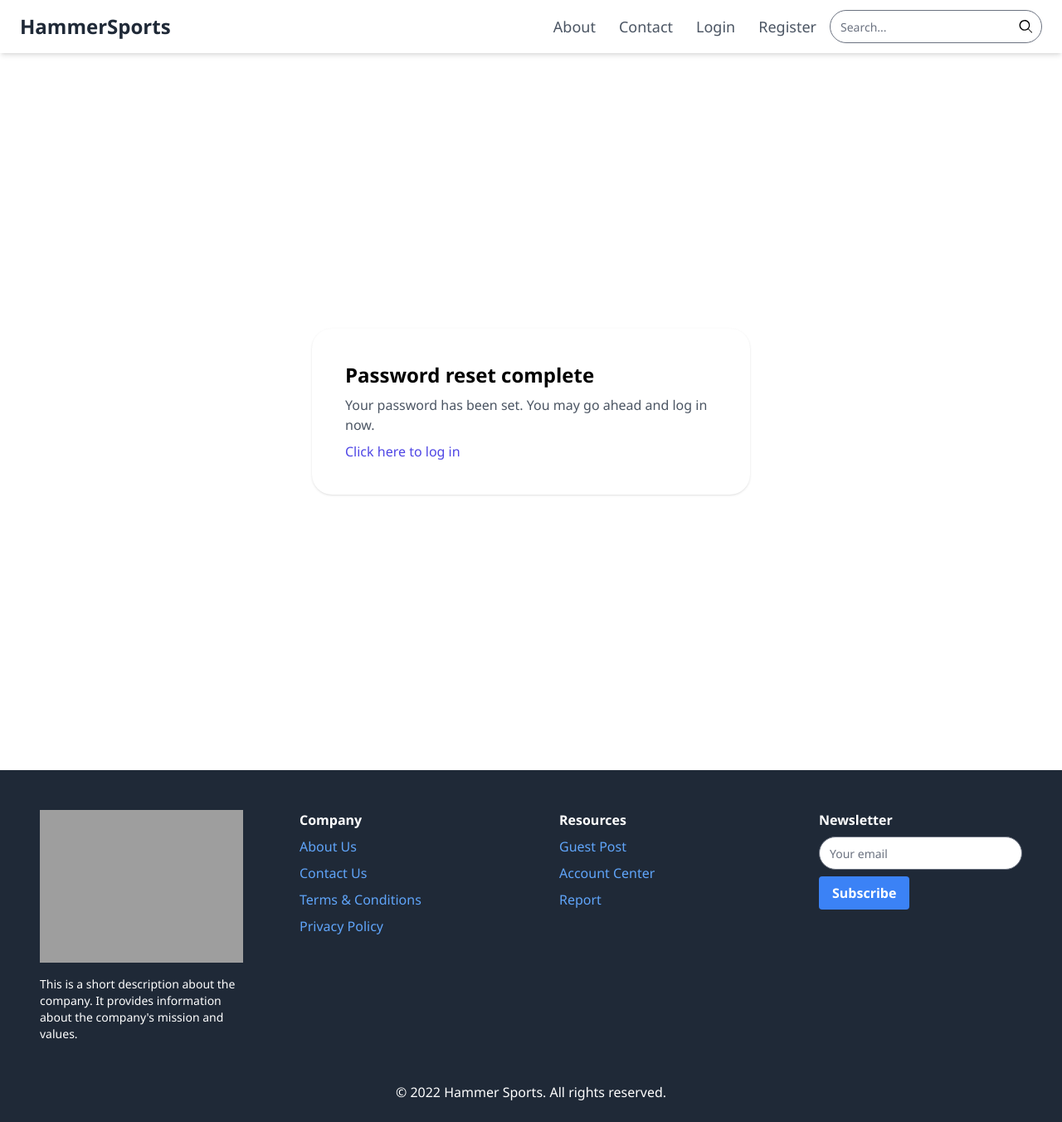
After one commit to opu-hossain/HammerSports, a Django app: page /authentication/reset/done/ in a window 1280 px wide. The commit adds this page. Shown: the whole page at 83% size. Run offline with Django 5.2, Linux system fonts and the light colour scheme; some libraries are stand-ins or nearby versions; some web fonts are replaced; grey boxes are pictures that could not be loaded.

Commit message:
Added password reset functionality & improved register page password handling

```diff
--- a/HammerBlog/settings.py
+++ b/HammerBlog/settings.py
@@ -100,6 +100,12 @@ DATABASES = {
 }
 # Account management
 AUTH_USER_MODEL = 'authentication.CustomUser'
+
+# Email settings & SMTP
+EMAIL_BACKEND = 'django.core.mail.backends.console.EmailBackend'  # or another backend
+DEFAULT_FROM_EMAIL = 'webmaster@localhost'  # or another email address
+
+
 
 # Password validation
 # https://docs.djangoproject.com/en/5.0/ref/settings/#auth-password-validators
--- a/authentication/templates/login.html
+++ b/authentication/templates/login.html
@@ -1,5 +1,4 @@
 {% extends 'base.html' %}
-
 {% block page_content %}
 <div class="flex items-center justify-center min-h-screen">
     <div class="max-w-md mx-auto">
@@ -23,6 +22,7 @@
                 <div class="mx-auto w-3/4">
                     <label class="sr-only" for="password">Password:</label>
                     <input type="password" id="password" name="password" class="appearance-none rounded-none relative block w-full px-3 py-2 border border-gray-300 placeholder-gray-500 text-gray-900 rounded-t-md focus:outline-none focus:ring-indigo-500 focus:border-indigo-500 focus:z-10 sm:text-sm" placeholder="Password" required>
+                    <a href="{% url 'password_reset' %}" class="text-indigo-600 hover:text-indigo-500">Forgot Password?</a>
                 </div>
             </div>
             <div class="mx-auto w-3/4">
--- /dev/null
+++ b/authentication/templates/pass_reset/password_reset_complete.html
@@ -0,0 +1,14 @@
+{% extends "base.html" %}
+{% block page_content %}
+<div class="min-h-screen bg-white py-6 flex flex-col justify-center sm:py-12">
+    <div class="relative py-3 sm:max-w-xl sm:mx-auto">
+        <div class="relative px-4 py-10 bg-white mx-8 md:mx-0 shadow rounded-3xl sm:p-10">
+            <div class="max-w-md mx-auto">
+                <h1 class="text-2xl font-semibold">Password reset complete</h1>
+                <p class="mt-2 text-gray-600">Your password has been set. You may go ahead and log in now.</p>
+                <p class="mt-2 text-gray-600"><a href="{% url 'login' %}" class="text-indigo-600 hover:text-indigo-500">Click here to log in</a></p>
+            </div>
+        </div>
+    </div>
+</div>
+{% endblock page_content %}
--- /dev/null
+++ b/authentication/templates/pass_reset/password_reset_subject.txt
@@ -0,0 +1 @@
+Reset Your Account Password at [Your Application Name]
--- a/authentication/urls.py
+++ b/authentication/urls.py
@@ -1,4 +1,5 @@
 from django.urls import path
+from django.contrib.auth import views as auth_views
 from . import views
 
 urlpatterns = [
@@ -9,4 +10,8 @@ urlpatterns = [
     path('profile/<str:username>/', views.profile, name='profile'),
     path('profile_update/', views.profile_update, name='profile_update'),
     path('my_posts/', views.view_my_posts, name='view_my_posts'),
+    path('password_reset/', views.CustomPasswordResetView.as_view(), name='password_reset'),
+    path('password_reset/done/', views.CustomPasswordResetDoneView.as_view(), name='password_reset_done'),
+    path('reset/<uidb64>/<token>/', views.CustomPasswordResetConfirmView.as_view(), name='password_reset_confirm'),
+    path('reset/done/', views.CustomPasswordResetCompleteView.as_view(), name='password_reset_complete'),
 ]
--- a/authentication/views.py
+++ b/authentication/views.py
@@ -5,12 +5,32 @@ from django.shortcuts import get_object_or_404
 from .models import CustomUser
 from Blog.models import Post
 from .forms import CustomUserCreationForm, ProfileUpdateForm
+from django.contrib.auth.views import PasswordResetView, PasswordResetConfirmView, PasswordResetDoneView, PasswordResetCompleteView
 from django.contrib import messages
-from django.urls import reverse
+from django.urls import reverse , reverse_lazy
 
 
 
 # Create your views here.
+
+#password reset views
+
+class CustomPasswordResetView(PasswordResetView):
+    template_name = 'pass_reset/password_reset_form.html'  # your template
+    email_template_name = 'pass_reset/password_reset_email.html'  # your template
+    subject_template_name = 'pass_reset/password_reset_subject.txt'  # your template
+    success_url = reverse_lazy('password_reset_done')  # name of the URL for the page to be shown after the email is sent
+
+
+class CustomPasswordResetConfirmView(PasswordResetConfirmView):
+    template_name = 'pass_reset/password_reset_confirm.html'  # your template
+    success_url = reverse_lazy('password_reset_complete')  # name of the URL for the page to be shown after the password is reset
+
+class CustomPasswordResetDoneView(PasswordResetDoneView):
+    template_name = 'pass_reset/password_reset_done.html'
+
+class CustomPasswordResetCompleteView(PasswordResetCompleteView):
+    template_name = 'pass_reset/password_reset_complete.html'  # your template
 
 def register(request):
     if request.method == 'POST':
--- a/static_files/css/style.css
+++ b/static_files/css/style.css
@@ -1604,6 +1604,11 @@ select{
   position: sticky;
 }
 
+.inset-y-0{
+  top: 0px;
+  bottom: 0px;
+}
+
 .bottom-0{
   bottom: 0px;
 }
@@ -1626,6 +1631,10 @@ select{
 
 .top-1\/2{
   top: 50%;
+}
+
+.z-10{
+  z-index: 10;
 }
 
 .z-50{
@@ -1646,11 +1655,21 @@ select{
   margin-right: -1rem;
 }
 
+.mx-0{
+  margin-left: 0px;
+  margin-right: 0px;
+}
+
 .mx-3{
   margin-left: 0.75rem;
   margin-right: 0.75rem;
 }
 
+.mx-8{
+  margin-left: 2rem;
+  margin-right: 2rem;
+}
+
 .mx-auto{
   margin-left: auto;
   margin-right: auto;
@@ -1930,6 +1949,10 @@ select{
 
 .max-w-md{
   max-width: 28rem;
+}
+
+.max-w-xl{
+  max-width: 36rem;
 }
 
 .flex-1{
@@ -2108,6 +2131,10 @@ select{
   border-radius: 0.25rem;
 }
 
+.rounded-3xl{
+  border-radius: 1.5rem;
+}
+
 .rounded-full{
   border-radius: 9999px;
 }
@@ -2262,6 +2289,10 @@ select{
   padding: 0px;
 }
 
+.p-10{
+  padding: 2.5rem;
+}
+
 .p-1p{
   padding: 1%;
 }
@@ -2330,6 +2361,11 @@ select{
   padding-bottom: 0.25rem;
 }
 
+.py-10{
+  padding-top: 2.5rem;
+  padding-bottom: 2.5rem;
+}
+
 .py-12{
   padding-top: 3rem;
   padding-bottom: 3rem;
@@ -2355,6 +2391,11 @@ select{
   padding-bottom: 1rem;
 }
 
+.py-6{
+  padding-top: 1.5rem;
+  padding-bottom: 1.5rem;
+}
+
 .py-8{
   padding-top: 2rem;
   padding-bottom: 2rem;
@@ -2384,6 +2425,10 @@ select{
   padding-right: 2.5rem;
 }
 
+.pr-3{
+  padding-right: 0.75rem;
+}
+
 .pt-16{
   padding-top: 4rem;
 }
@@ -2476,6 +2521,10 @@ select{
   font-style: italic;
 }
 
+.leading-5{
+  line-height: 1.25rem;
+}
+
 .leading-tight{
   line-height: 1.25;
 }
@@ -2533,6 +2582,16 @@ select{
 .text-green-700{
   --tw-text-opacity: 1;
   color: rgb(21 128 61 / var(--tw-text-opacity));
+}
+
+.text-indigo-500{
+  --tw-text-opacity: 1;
+  color: rgb(99 102 241 / var(--tw-text-opacity));
+}
+
+.text-indigo-600{
+  --tw-text-opacity: 1;
+  color: rgb(79 70 229 / var(--tw-text-opacity));
 }
 
 .text-white{
@@ -2935,6 +2994,11 @@ body {
   color: rgb(55 65 81 / var(--tw-text-opacity));
 }
 
+.hover\:text-indigo-500:hover{
+  --tw-text-opacity: 1;
+  color: rgb(99 102 241 / var(--tw-text-opacity));
+}
+
 .hover\:underline:hover{
   text-decoration-line: underline;
 }
@@ -2974,6 +3038,11 @@ body {
 }
 
 @media (min-width: 640px){
+  .sm\:mx-auto{
+    margin-left: auto;
+    margin-right: auto;
+  }
+
   .sm\:h-48{
     height: 12rem;
   }
@@ -2988,6 +3057,19 @@ body {
 
   .sm\:w-2\/3{
     width: 66.666667%;
+  }
+
+  .sm\:max-w-xl{
+    max-width: 36rem;
+  }
+
+  .sm\:p-10{
+    padding: 2.5rem;
+  }
+
+  .sm\:py-12{
+    padding-top: 3rem;
+    padding-bottom: 3rem;
   }
 
   .sm\:text-base{
@@ -3007,6 +3089,11 @@ body {
 }
 
 @media (min-width: 768px){
+  .md\:mx-0{
+    margin-left: 0px;
+    margin-right: 0px;
+  }
+
   .md\:flex{
     display: flex;
   }
```
Also changed, not shown: authentication/templates/pass_reset/password_reset_confirm.html (added, +21 -0 lines), authentication/templates/pass_reset/password_reset_done.html (added, +14 -0 lines), authentication/templates/pass_reset/password_reset_email.html (added, +7 -0 lines), authentication/templates/pass_reset/password_reset_form.html (added, +21 -0 lines), authentication/templates/register.html (+33 -5 lines).
